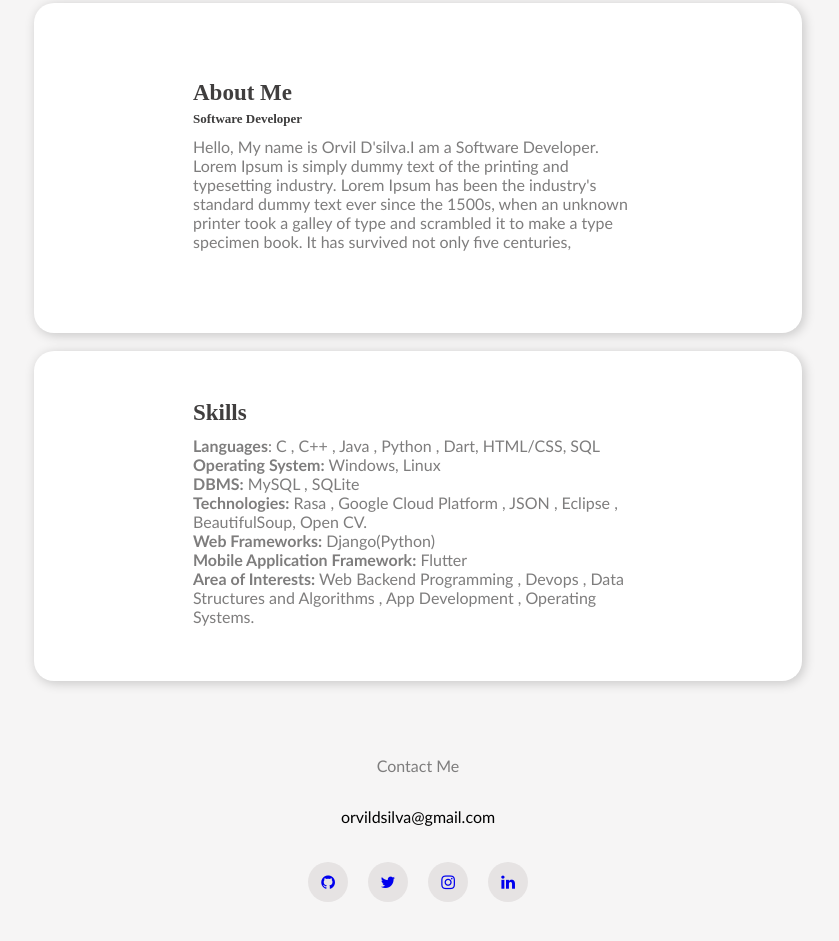
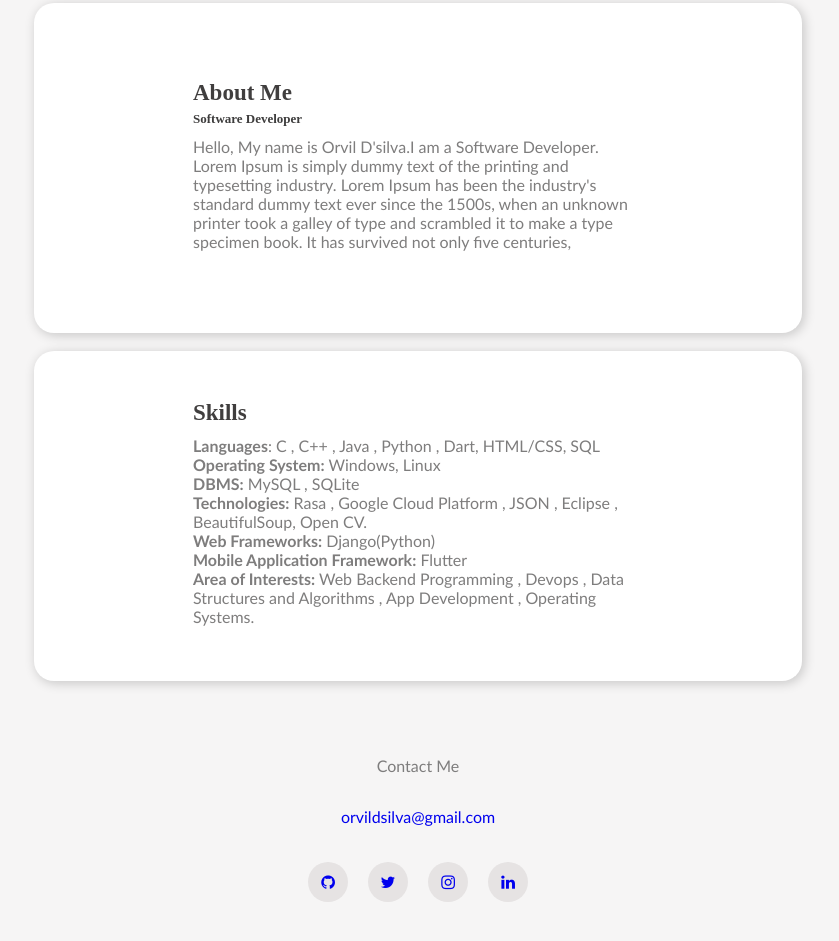
Before and after one commit to orvil1026/personal-portfolio, a plain HTML site: page index.html in a window 1280 px wide. Shown: the part 775-1716 px from the top of the page, without its empty margins (222-1061 px from the left). Drawn offline with Linux system fonts and the light colour scheme.

Commit message:
Update index.html

```diff
--- a/index.html
+++ b/index.html
@@ -87,7 +87,7 @@
 	<a name="contact" ></a>
   	<p >Contact Me</p>
 	 <!--paragraph-->
-	 <p>orvildsilva@gmail.com</p>
+	 <p><a href="mailto:orvildsilva@gmail.com">orvildsilva@gmail.com</a></p>
 	 <!--social-->
 	<div class="social-icons">
 	<a href="https://github.com/orvil1026" class="fa fa-github"></a>
```
